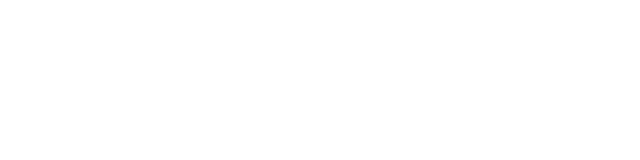
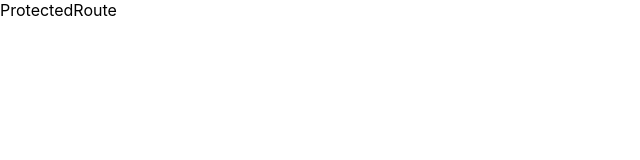
Before and after one commit to hatchways/team-linguini, a React (Create React App) app in the folder client/: page /protected in a window 1280 px wide. Shown: the top 160 px of the page, without its empty margins (0-640 px from the left). Built offline with nearby package versions, Linux system fonts and the light colour scheme.

Commit message:
Created the protected route component

```diff
--- a/client/src/App.js
+++ b/client/src/App.js
@@ -9,6 +9,7 @@
 import Board from "./pages/Board";
 import {Signup} from "./pages/Signup"
 import {Login} from "./pages/Login";
+import ProtectedRoute from "./components/ProtectedRoute"
 
 import "./App.css";
 
@@ -18,6 +19,7 @@
       <AuthProvider>
           <BrowserRouter>
               <Route exact path="/" component={Board} />
+              <Route exact path="/protected" component={ProtectedRoute} />
               <Route exact path="/signup" component={Signup}/>
               <Route exact path="/login" component={Login}/>
           </BrowserRouter>
--- /dev/null
+++ b/client/src/components/ProtectedRoute.js
@@ -0,0 +1,9 @@
+import React from 'react'
+
+const ProtectedRoute = () => {
+return(
+    <div>ProtectedRoute</div>
+)
+}
+
+export default ProtectedRoute
```
